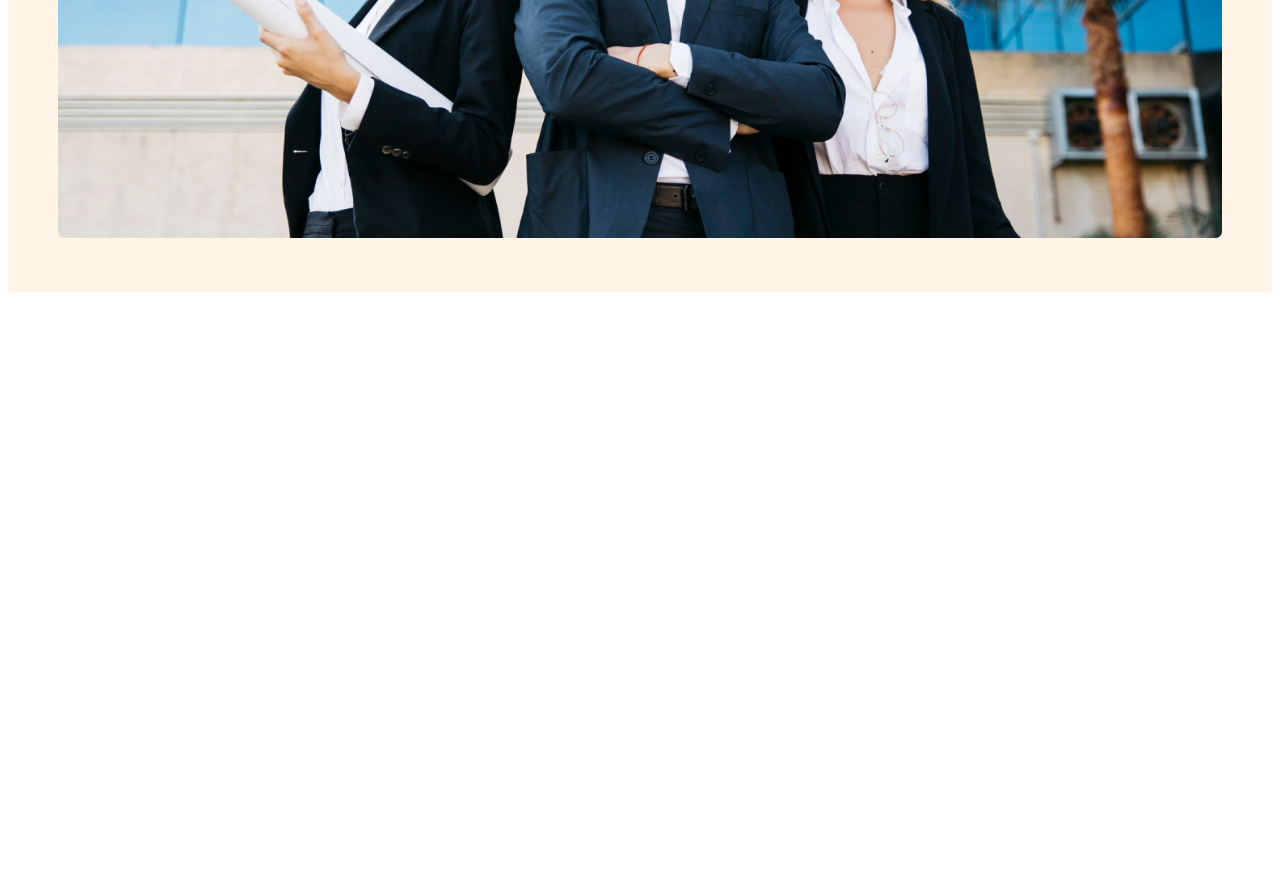
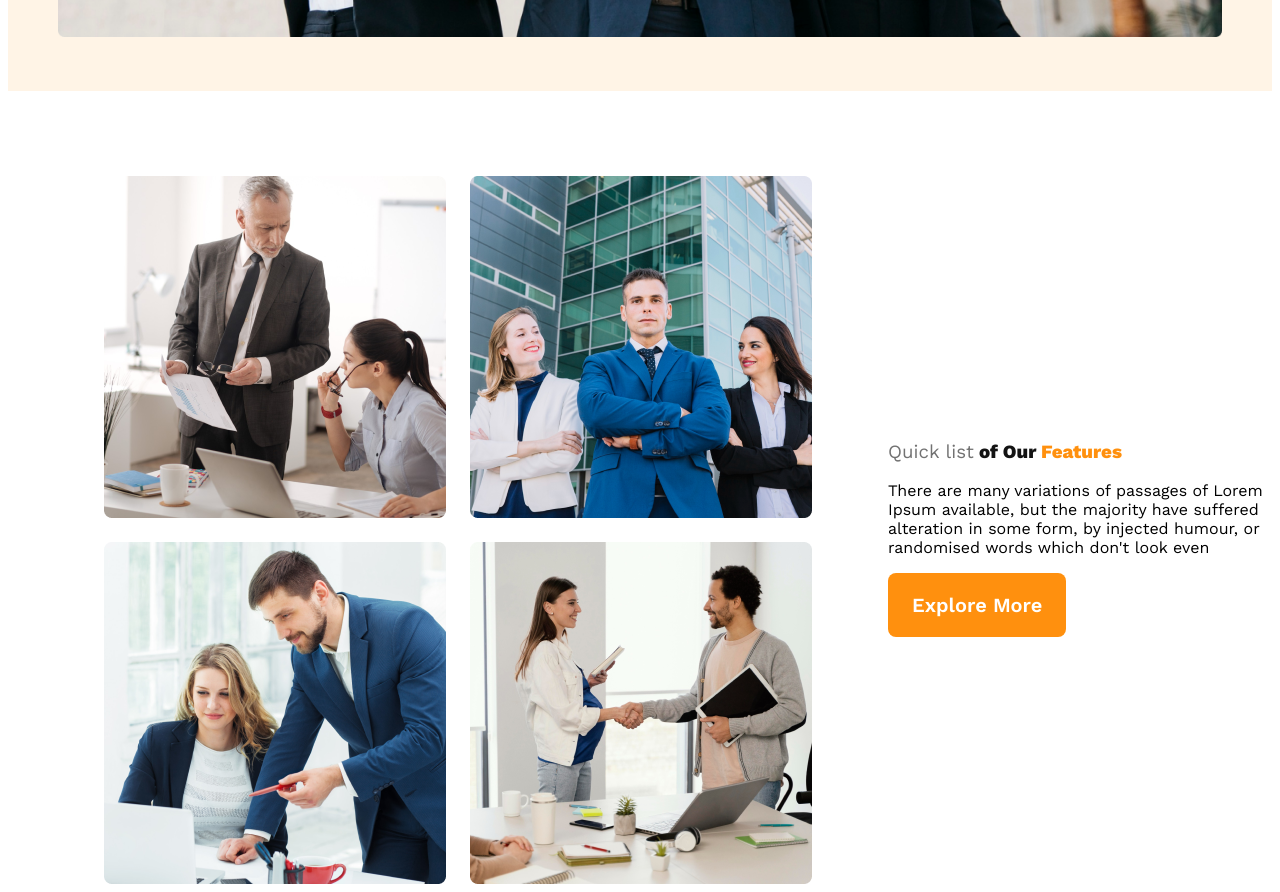
Before and after one commit to 1Mizan/g3-architects-web, a plain HTML site: page g3-architects-web/index.html in a window 1280 px wide. Shown: the part 924-1816 px from the top of the page. Before the commit the page ends 1224 px from the top, so only its background shows below. Drawn offline with nearby package versions, Linux system fonts and the light colour scheme.

Commit message:
added some changes

```diff
--- a/g3-architects-web/index.html
+++ b/g3-architects-web/index.html
@@ -19,7 +19,7 @@
             </ul>
         </nav>
         <div class="banner-content">
-            <h1 class="banner-title">
+            <h1 class="section-title">
                 Brand New Group of Architects
 
             </h1>
@@ -32,21 +32,25 @@
             <img src="images/banner.png" alt="" srcset="">
         </div>
     </header>
+    <!-- header end -->
     <main>
-        <!-- <section class="features">
-            <div class="grid-img">
+        <section class="teams-container">
+            <div class="teams-img-cotainer">
                 <img src="images/team1.png" alt="" srcset="">
                 <img src="images/team2.png" alt="" srcset="">
                 <img src="images/team3.png" alt="" srcset="">
                 <img src="images/team4.png" alt="" srcset="">
             </div>
-            <div class="aside">
-                <h3 class="features-title">Quick list of Our Features</h3>
+            <div class="teams-content">
+                <h3 class="teams-img-title"><span class="Ql">Quick list</span> <span class="Oo">of Our</span> <span class="Fea">Features</span></h3>
                 <p class="section-description">
                     There are many variations of passages of Lorem Ipsum available, but the majority have suffered alteration in some form, by injected humour, or randomised words which don't look even
                 </p>
+                <button class="btn-primary">
+                    Explore More
+                </button>
             </div>
-        </section> -->
+        </section>
     </main>
     <footer>
 
--- a/g3-architects-web/styles/architects.css
+++ b/g3-architects-web/styles/architects.css
@@ -16,6 +16,7 @@
     cursor: pointer;
     border: 0;
 }
+
 .secion-description {
     color: #727272;
 }
@@ -34,7 +35,7 @@ nav {
     align-items: center;
 }
 
-.nav-title {
+.section-title {
     color: #131313;
     font-size: 2.8rem;
 }
@@ -76,15 +77,44 @@ nav li a {
     width: 100%;
     margin-top: 40px;
 }
+
 /* section-features */
-.features{
+.teams-container {
     display: flex;
     justify-content: space-between;
+    align-items: center;
+    margin-top: 5.3rem;
 }
-.grid-img{
+
+.teams-img-cotainer {
     display: grid;
-    grid-template-columns: repeat(2,1fr);
+    grid-template-columns: repeat(2, 1fr);
+    padding-right: 4.75rem;
+    padding-left: 6rem;
+    gap: 1.5rem;
+    width: 100%;
 
+}
+
+/* .teams-content{
+    padding-right: 18.813rem;
+} */
+.teams-title {
+    font-size: 2.8rem;
+
+    font-weight: 500;
+}
+.Ql{
+    color: #727272;
+    font-weight: 500;
+}
+.Oo{
+    color: #131313;
+    font-weight: 700;
+}
+.Fea{
+    color: #FF900E;
+    font-weight: 700;
 }
 
 
@@ -94,20 +124,23 @@ nav li a {
 /* responsive media queries */
 /* mobiles */
 @media screen and (max-width:576px) {
-    nav{
+    nav {
         flex-direction: column;
     }
-    header{
+
+    header {
         padding: 20px;
     }
 
 }
+
 /* tablets */
-@media  screen and (min-width:576px) and (max-width:960px) {
-    nav{
+@media screen and (min-width:576px) and (max-width:960px) {
+    nav {
         flex-direction: column;
     }
-    header{
+
+    header {
         padding: 20px;
     }
 }
```
